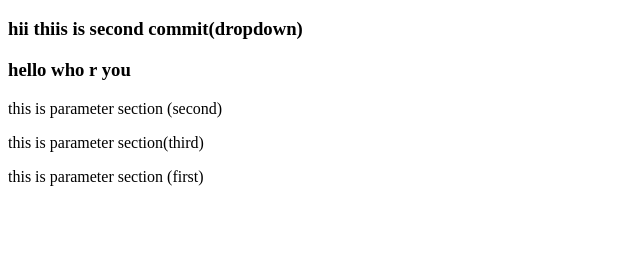
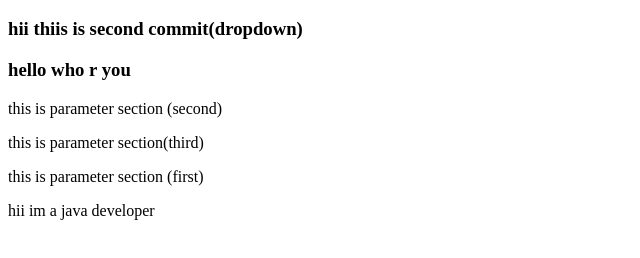
Before and after one commit to kamran415/localRepo, a plain HTML site: page index.html in a window 1280 px wide. Shown: the part 48-306 px from the top of the page, without its empty margins (0-640 px from the left). Drawn offline with Linux system fonts and the light colour scheme.

Commit message:
commit after reset

```diff
--- a/index.html
+++ b/index.html
@@ -5,3 +5,4 @@
 
 <p>this is parameter section(third)</p>
 <p>this is parameter section (first)</p>
+<p>hii im a java developer</p>
```
